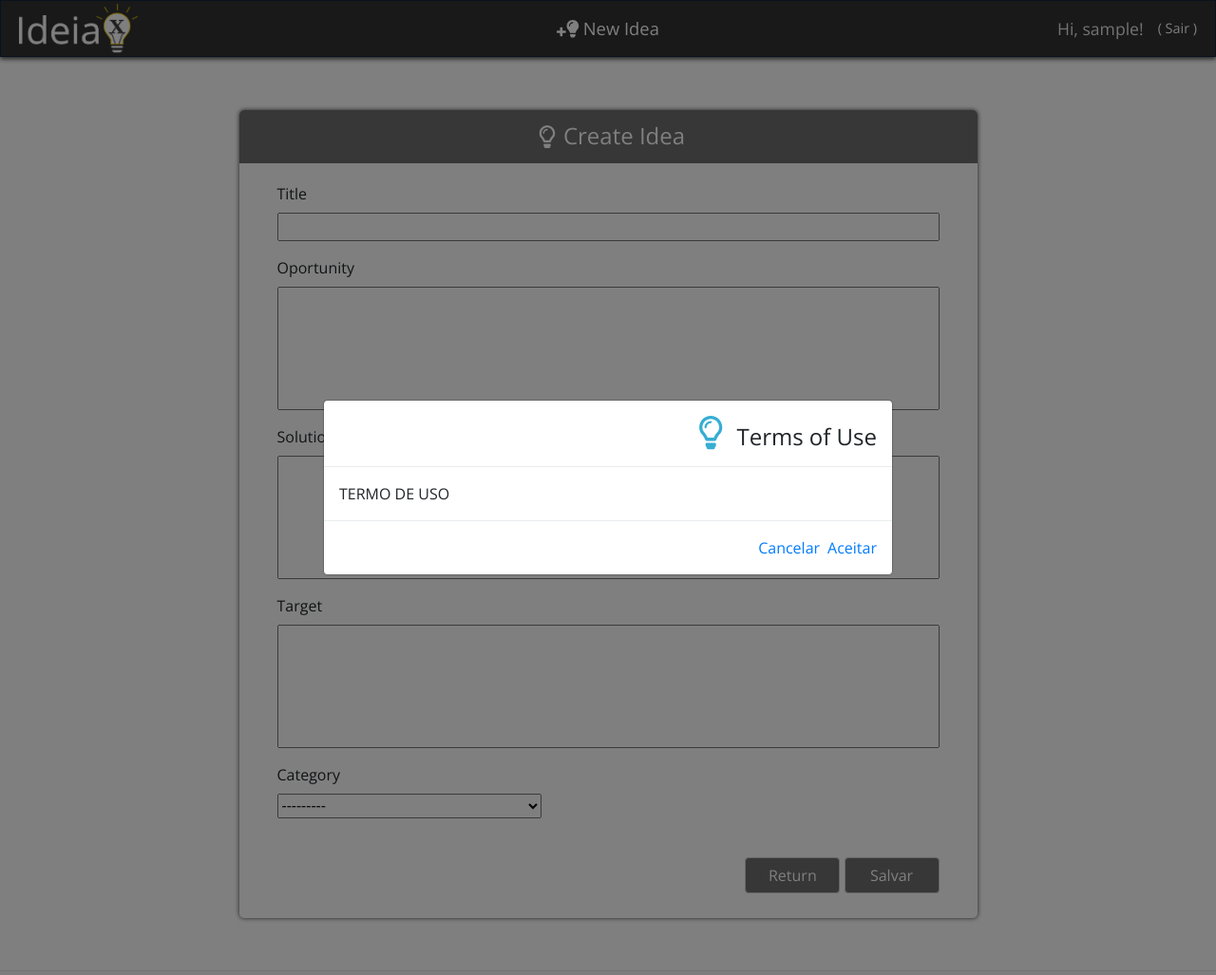
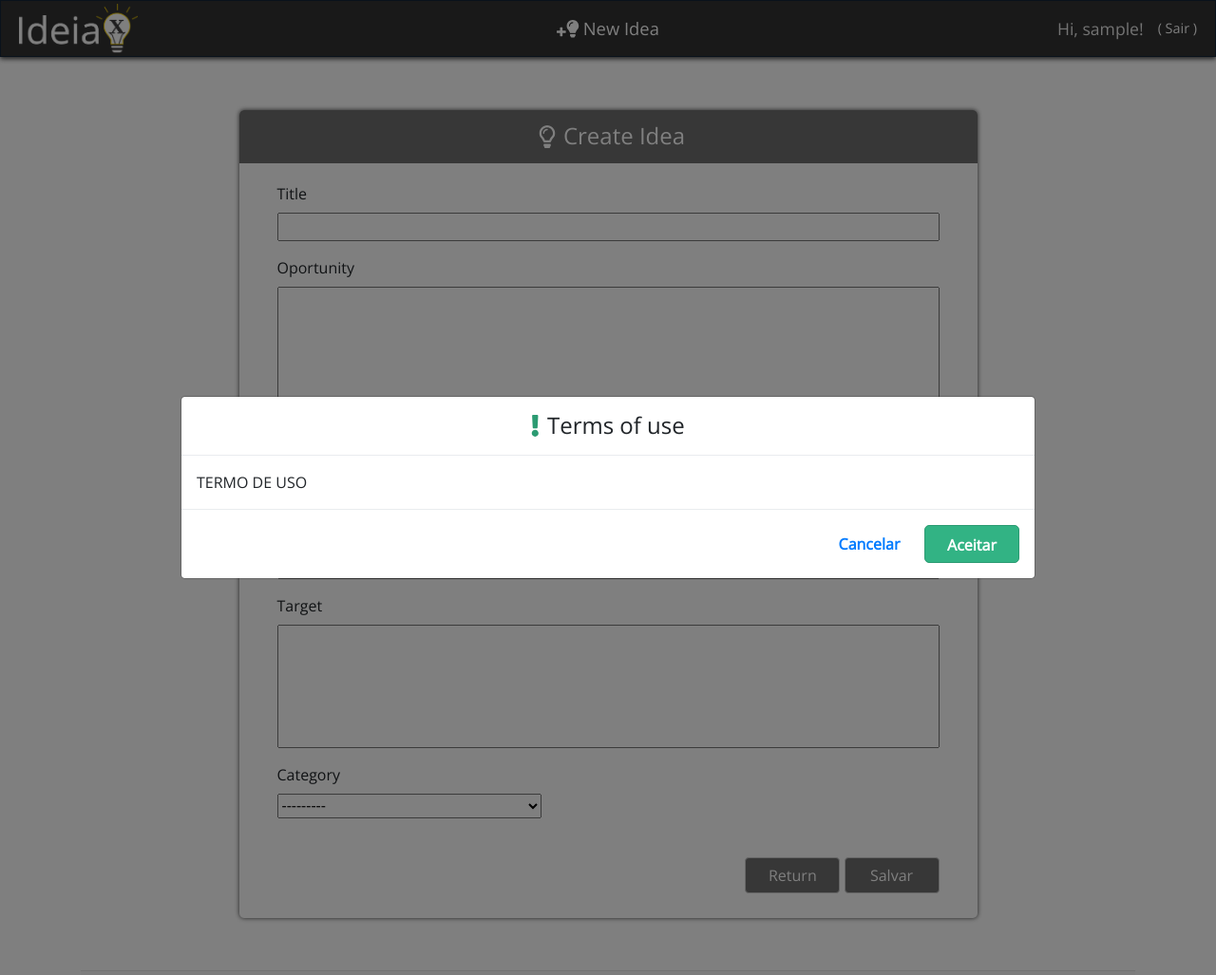
Before and after one commit to filhocf/ideax, a Django app: page /idea/new/ in a window 1280 px wide. Shown: the whole page at 95% size. Run offline with Django 3.2, Linux system fonts and the light colour scheme; the visitor is signed in with stand-in values (Sample User, id 1); data that the repository does not hold is empty; some libraries are stand-ins or nearby versions.

Commit message:
term of use modal, and minor card fixes

```diff
--- a/ideax/static/css/idea.css
+++ b/ideax/static/css/idea.css
@@ -734,8 +734,8 @@ footer.landing-page{
 }
 
 .modal-header svg{
-    font-size: 2em;
-    margin-right: 10px;
+    font-size: 1.7em;
+    margin-right: 4px;
     color: #36aed3;
 }
 
@@ -772,6 +772,48 @@ input#id_title {
   box-shadow: 0px 2px 5px 0px rgba(0, 0, 0, 0.75);
 }
 
+#modal-term .modal-dialog{
+  max-width: 900px !important;
+}
+
+#modal-term .modal-body{
+  max-height: 600px;
+  overflow-y: auto;
+}
+
+#modal-term .modal-header{
+  justify-content: center;
+}
+
+.term-btn{
+  width: 100px;
+  height: 40px;
+  border-radius: 5px;
+  text-align: center;
+  padding-top: 8px;
+  font-weight: bold;
+}
+
+
+#term-accept{
+  background-color: #32b384;
+  border: 1px solid #2c9b72;
+  color: white;
+}
+
+#term-accept:hover{
+  text-decoration: none;
+  background-color: #2c9b72;
+}
+
+#modal-term .modal-header svg{
+    font-size: 1.3em;
+    margin-right: 4px;
+    color: #2c9b72;
+}
+
+
+
 /*Corpo da página de ideia*/
 
 .idea-page{
--- a/ideax/templates/ideax/base.html
+++ b/ideax/templates/ideax/base.html
@@ -39,32 +39,12 @@
       <div class="content   {% if user.is_authenticated %}container{% endif %}">
         {% block content %}
         {% endblock %}
-        <div class="modal fade" id="modal-term" data-backdrop="static" data-keyboard="false" data-url="{% url 'term_of_use' %}">
-          <div class="modal-dialog modal-dialog-centered">
-            <div class="modal-content">
-              <div class="modal-header">
-                <div class="modal-title">
-                  <span><i class="far fa-lightbulb"></i></span>
-                  <h4>{% trans 'Terms of Use' %}</h4>
-                </div>
-              </div>
-              <div class="modal-body" id="modal-term-text">
-                TERMO DE USO
-              </div>
-              <div class="modal-footer">
-                <a href="{% url 'logout' %}">Cancelar</a>
-                <a href="{% url 'accept_term' %}">Aceitar</a>
-              </div>
-            </div>
-          </div>
-        </div>
+
+        {% include 'ideax/includes/footer.html' %}
+
 
       </div>
-      <footer {% if not user.is_authenticated %}class="landing-page"{% endif %} >
-          <div class="logo">
-            <p class="alpha-version">Idea X - Software in alpha stage 2018-03-29</p>
-          </div>
-      </footer>
+
       <script src="{% static '/js/jquery-3.3.1.min.js' %}"></script>
       <script src="{% static '/js/popper.min.js' %}"></script>
       <script src="{% static '/js/bootstrap.min.js' %}"></script>
--- /dev/null
+++ b/ideax/templates/ideax/includes/footer.html
@@ -0,0 +1,27 @@
+{% load staticfiles i18n %}
+
+<footer {% if not user.is_authenticated %}class="landing-page"{% endif %} >
+    <div class="logo">
+      <p class="alpha-version">Idea X - Software in alpha stage 2018-03-29</p>
+    </div>
+
+    <div class="modal fade" id="modal-term" data-backdrop="static" data-keyboard="false" data-url="{% url 'term_of_use' %}">
+      <div class="modal-dialog modal-dialog-centered">
+        <div class="modal-content">
+          <div class="modal-header">
+            <div class="modal-title">
+            <span><i class="fas fa-exclamation"></i></span>
+              <h4>{% trans 'Terms of use' %}</h4>
+            </div>
+          </div>
+          <div class="modal-body" id="modal-term-text">
+            TERMO DE USO
+          </div>
+          <div class="modal-footer">
+            <a id="term-decline" class="term-btn" href="{% url 'logout' %}">Cancelar</a>
+            <a id="term-accept" class="term-btn" href="{% url 'accept_term' %}">Aceitar</a>
+          </div>
+        </div>
+      </div>
+    </div>
+</footer>
```
Also changed, not shown: other parts of ideax/static/css/idea.css (+33 -4 lines), ideax/templates/ideax/includes/idea_detail.html (+11 -2 lines), ideax/static/images/analytics1.jpg (added), ideax/static/images/analytics2.jpg (added), ideax/static/images/analytics3.jpg (added), locale/en/LC_MESSAGES/django.po, locale/pt_BR/LC_MESSAGES/django.po.
